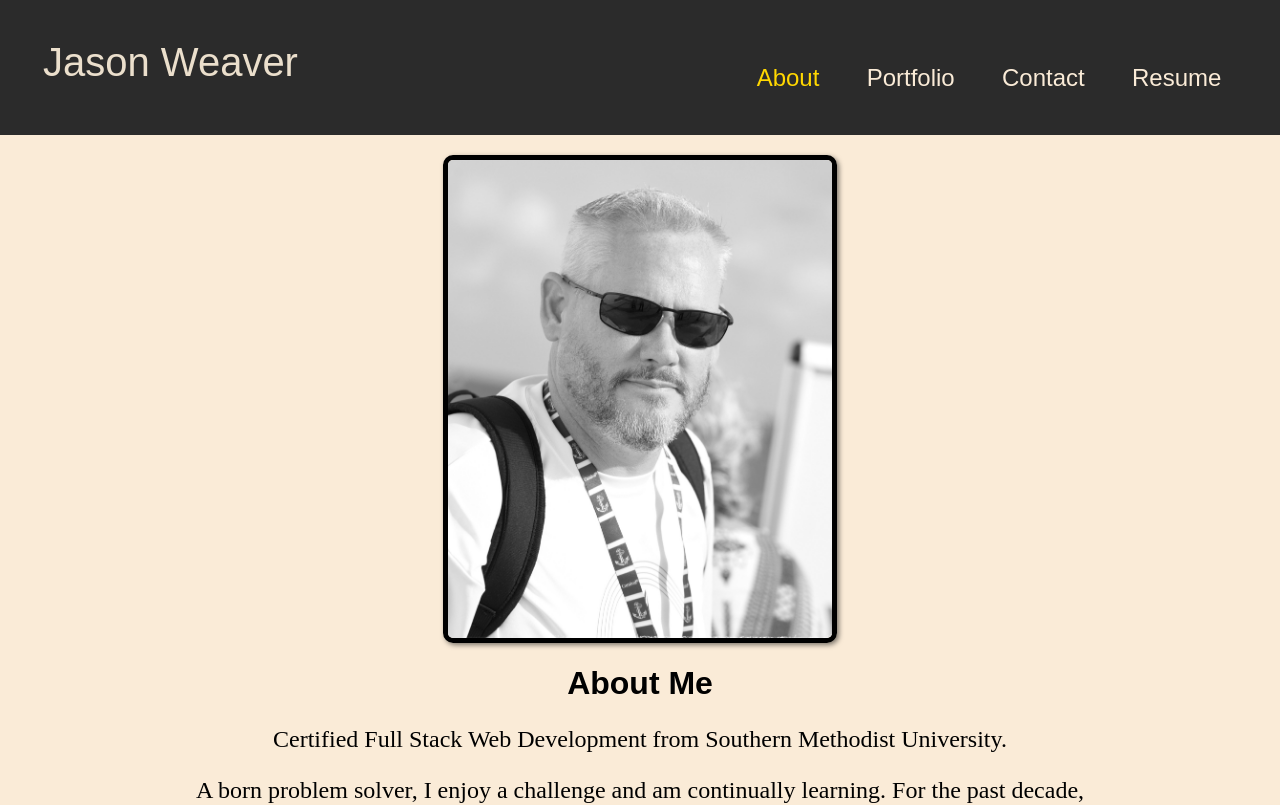
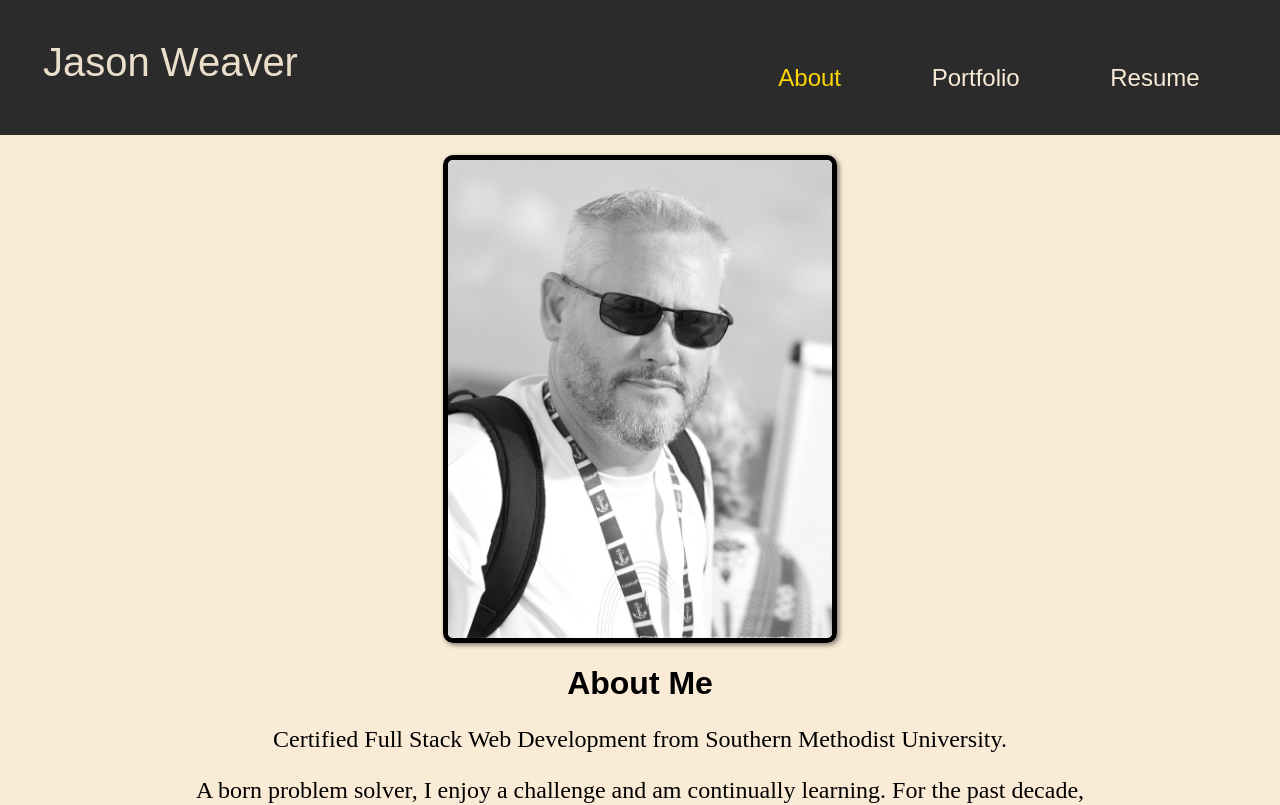
Before and after one commit to Jweaver74/React-Portfolio, a React (Create React App) app: page / in a window 1280 px wide. Shown: the top 805 px of the page. Built offline with nearby package versions, Linux system fonts and the light colour scheme.

Commit message:
removed the contact me page untill it is fixed

```diff
--- a/src/components/Navigation/Navigation.js
+++ b/src/components/Navigation/Navigation.js
@@ -1,11 +1,6 @@
 import React from "react";
 import "./Navigation.css";
-import box from "@mui/material/Box";
-import {button} from "@mui/material/Button";
-import useTab from "@mui/base/useTab";
 
-
-const pages = ["About", "Portfolio", "Contact", "Resume"];
 
 function Navigation({ currentPage, setCurrentPage, handleCloseNacNow }) {
     return (
@@ -33,16 +28,7 @@ function Navigation({ currentPage, setCurrentPage, handleCloseNacNow }) {
                         Portfolio
                     </a>
                 </li>
-                <li className='nav-item'>
-                    <a
-                    id='nav-link'
-                    href='#Contact'
-                    onClick={() => setCurrentPage('Contact')}
-                    className={currentPage === 'Contact' ? 'nav-link active' : 'nav-link'}
-                    >
-                        Contact
-                    </a>
-                </li>
+
                 <li className='nav-item'>
                     <a
                     id='nav-link'
```
